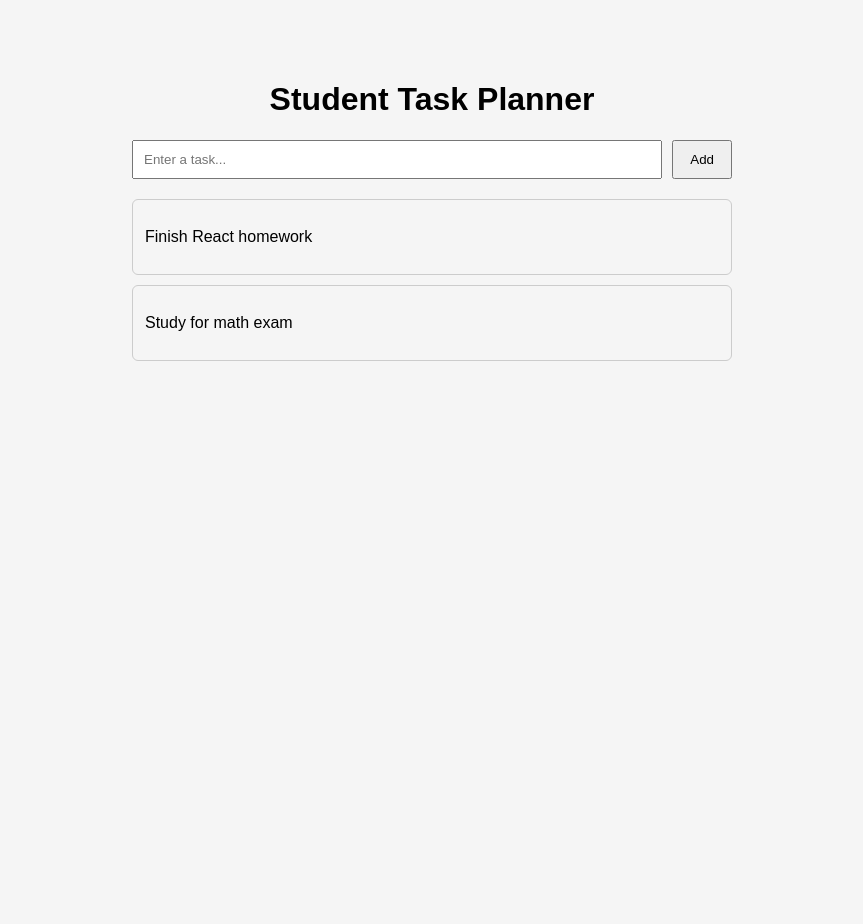
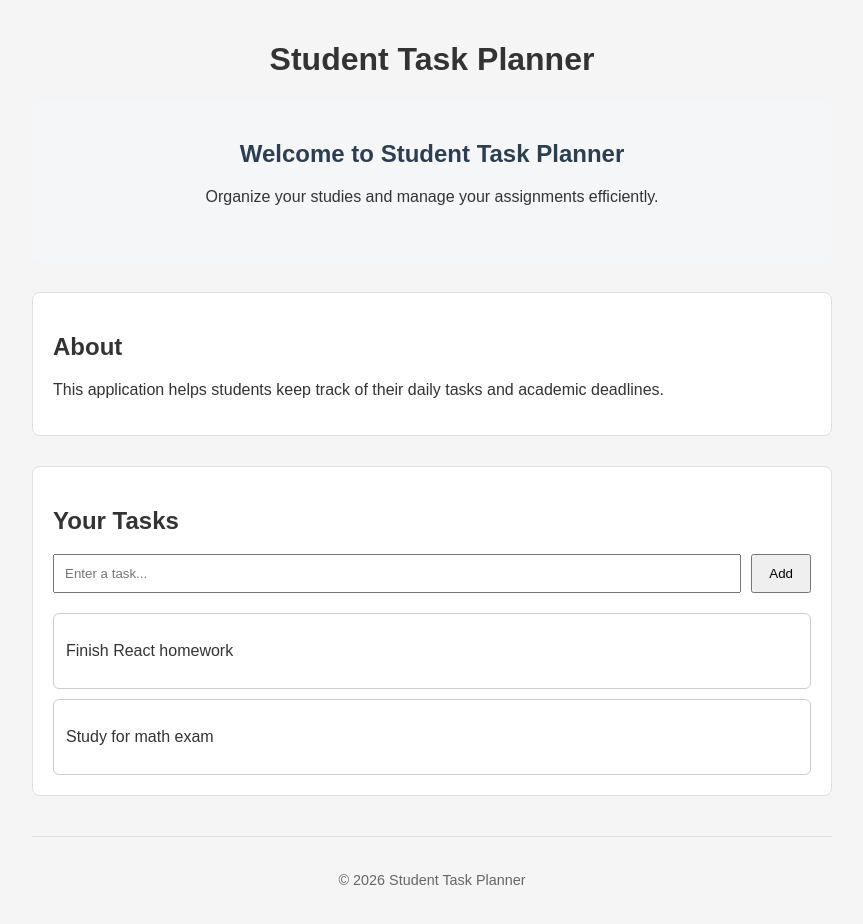
Before and after one commit to SELab-AN/EXP1, a React (Vite) app in the folder student-task-planner/: page / in a window 1280 px wide. Shown: the top 924 px of the page, without its empty margins (208-1071 px from the left). Before the commit the page ends 800 px from the top, so only its background shows below. Built offline with nearby package versions, Linux system fonts and the light colour scheme.

Commit message:
feat: add base app layout

```diff
--- a/student-task-planner/src/App.css
+++ b/student-task-planner/src/App.css
@@ -1,8 +1,44 @@
-.app {
-  max-width: 600px;
-  margin: 40px auto;
+.app-container {
+  max-width: 800px;
+  margin: 0 auto;
   padding: 20px;
   font-family: Arial, sans-serif;
+  color: #333;
+}
+
+.hero {
+  text-align: center;
+  background-color: #f4f6f8;
+  padding: 40px 20px;
+  border-radius: 8px;
+  margin-bottom: 30px;
+}
+
+.hero h1 {
+  margin-top: 0;
+  color: #2c3e50;
+}
+
+.main-content {
+  display: flex;
+  flex-direction: column;
+  gap: 30px;
+}
+
+.about-section, .tasks-section {
+  background: #ffffff;
+  border: 1px solid #e0e0e0;
+  padding: 20px;
+  border-radius: 8px;
+}
+
+.footer {
+  text-align: center;
+  margin-top: 40px;
+  padding: 20px;
+  font-size: 0.9em;
+  color: #666;
+  border-top: 1px solid #e0e0e0;
 }
 
 .header {
--- a/student-task-planner/src/App.jsx
+++ b/student-task-planner/src/App.jsx
@@ -6,10 +6,30 @@ import tasks from "./data/tasks";
 
 function App() {
   return (
-    <div className="app">
+    <div className="app-container">
       <Header />
-      <TaskForm />
-      <TaskList tasks={tasks} />
+
+      <section className="hero">
+        <h1>Welcome to Student Task Planner</h1>
+        <p>Organize your studies and manage your assignments efficiently.</p>
+      </section>
+
+      <main className="main-content">
+        <section className="about-section">
+          <h2>About</h2>
+          <p>This application helps students keep track of their daily tasks and academic deadlines.</p>
+        </section>
+
+        <section className="tasks-section">
+          <h2>Your Tasks</h2>
+          <TaskForm />
+          <TaskList tasks={tasks} />
+        </section>
+      </main>
+
+      <footer className="footer">
+        <p>&copy; 2026 Student Task Planner</p>
+      </footer>
     </div>
   );
 }
```
